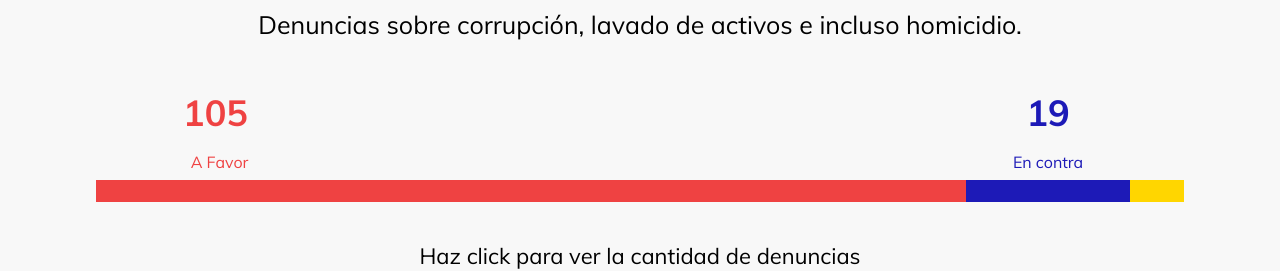
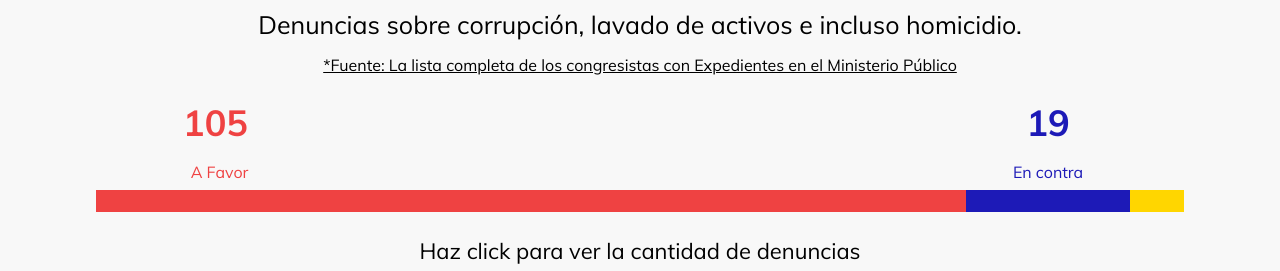
Before and after one commit to openpolitica/golpistas.pe, a Next.js app: page / in a window 1280 px wide. Shown: the part 1945-2216 px from the top of the page. Built offline with nearby package versions, Linux system fonts and the light colour scheme; no server answers; a web font is replaced by a local one.

Commit message:
Fixed dataList filter, added a href link

```diff
--- a/components/Congresistas.js
+++ b/components/Congresistas.js
@@ -20,7 +20,7 @@ export default function Congresistas({ openModal }) {
     <>
       <div className={styles.container}>
         {congresistas
-          .filter((congresista) => congresista.votos.votoVacancia >= 1)
+          .filter((congresista) => congresista.votos.votoVacancia == 1)
           .map((congresista) => (
             <Image
               key={congresista.nombres + congresista.apellidos}
--- a/components/Votes.js
+++ b/components/Votes.js
@@ -7,6 +7,8 @@ export default function Votes() {
       <p className={styles.subtitle}>
         Denuncias sobre corrupción, lavado de activos e incluso homicidio.
       </p>
+      <div><a target="_blank" href="https://elfoco.pe/informes/todos-los-congresistas-con-expedientes-en-el-ministerio-publico">*Fuente: La lista completa de los congresistas con Expedientes en el Ministerio Público</a></div>
+
       <div className={styles.line}>
         <div className={styles.red}>
           <div className={styles.number}>
--- a/styles/Votes.module.css
+++ b/styles/Votes.module.css
@@ -2,6 +2,16 @@
   padding: 3rem 6rem;
   width: 100%;
   background-color: #f8f8f8;
+}
+
+.votes > div {
+  display: flex;
+  justify-content: center;
+  margin-bottom: 25px;
+}
+
+.votes > div > a {
+  text-decoration: underline;
 }
 
 .title {
@@ -21,7 +31,7 @@
 .subtitle {
   font-size: 25px;
   margin: 0;
-  margin-bottom: 50px;
+  margin-bottom: 15px;
   text-align: center;
 }
 
```
